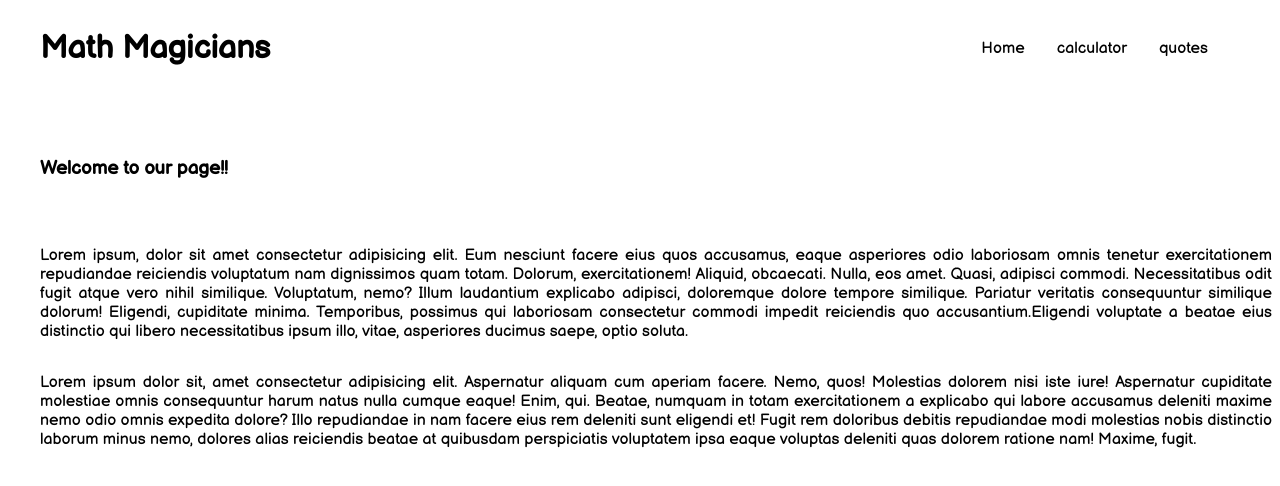
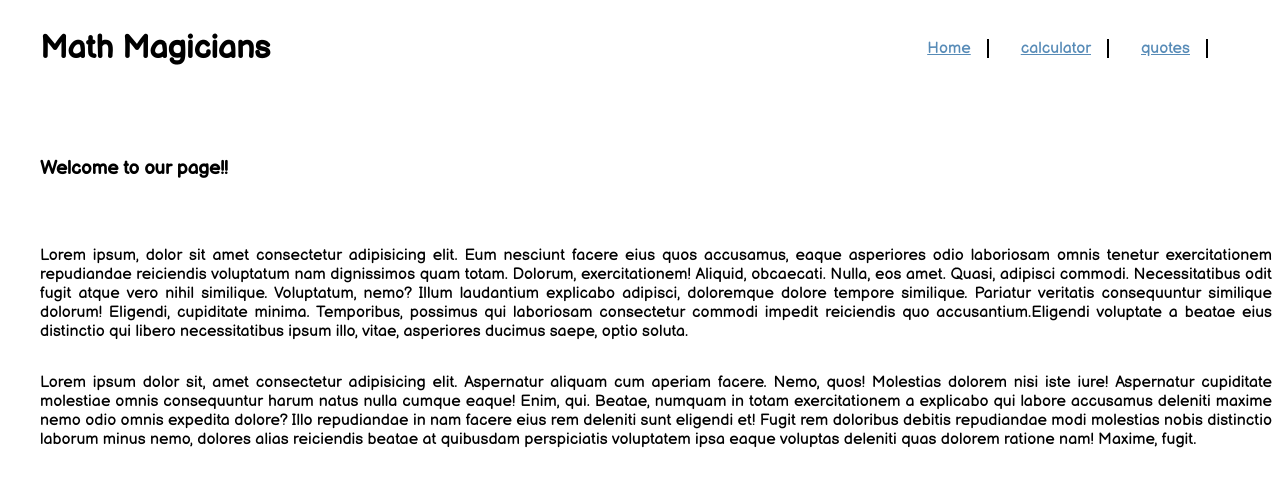
Before and after one commit to Ugboaja-Uchechi/math-sorcerer, a React (Create React App) app: page / in a window 1280 px wide. Shown: the top 486 px of the page. Built offline with nearby package versions, Linux system fonts and the light colour scheme.

Commit message:
Adjust styling

```diff
--- a/src/App.css
+++ b/src/App.css
@@ -54,11 +54,6 @@ button:hover {
   cursor: pointer;
 }
 
-.active-link {
-  color: orangered;
-  text-decoration: underline;
-}
-
 .cover {
   margin-left: 2.2rem;
   font-size: 20px;
@@ -86,9 +81,19 @@ span {
   padding-left: 1rem;
 }
 
-a {
-  text-decoration: none;
-  color: black;
+.link {
+  text-decoration: underline;
+  color: #578bb7;
+}
+
+.link:hover {
+  color: #578bb7;
+  cursor: pointer;
+}
+
+span {
+  border-right: 2px solid black;
+  padding-left: 1rem;
 }
 
 .para {
--- a/src/component/Navbar.js
+++ b/src/component/Navbar.js
@@ -27,7 +27,8 @@ const Navbar = () => {
           <ul>
             {links.map((link) => (
               <li key={link.id}>
-                <NavLink to={link.path} exact>{link.text}</NavLink>
+                <NavLink to={link.path} className="link" exact>{link.text}</NavLink>
+                <span />
               </li>
             ))}
           </ul>
```
